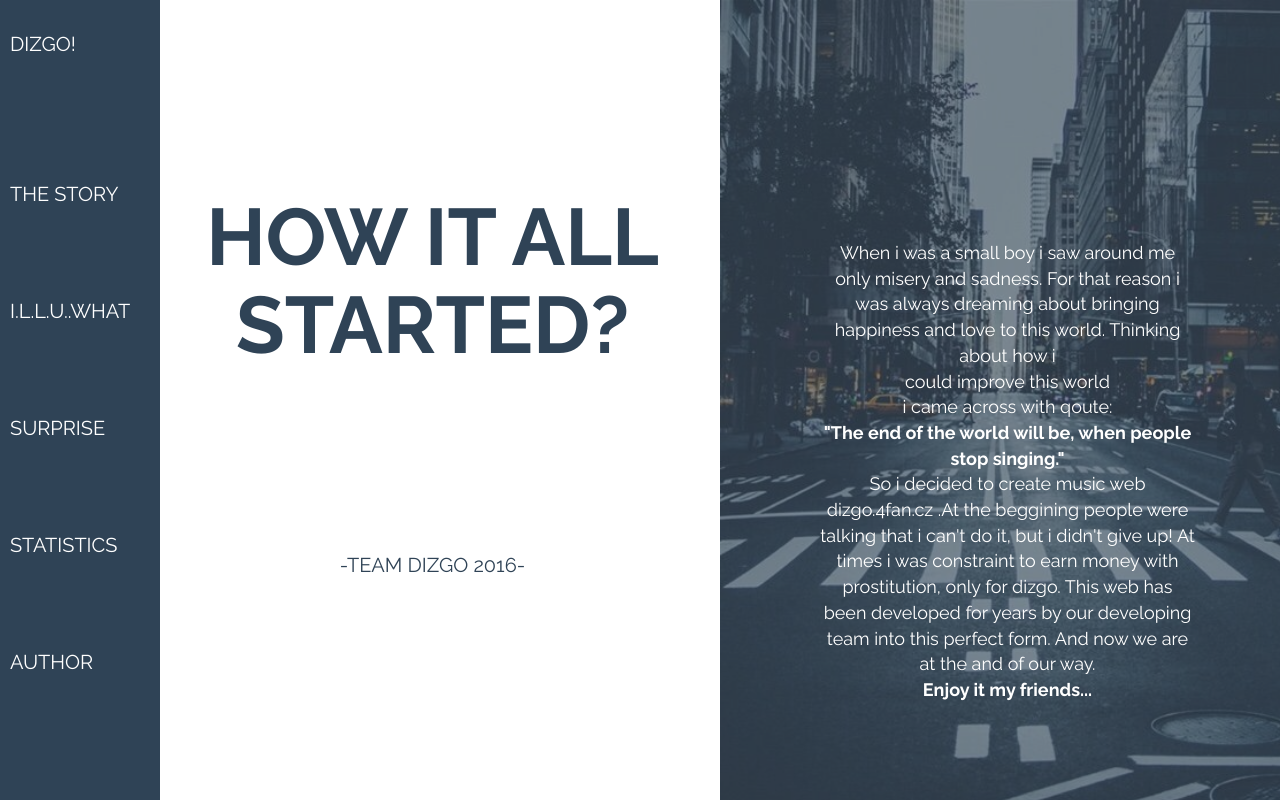
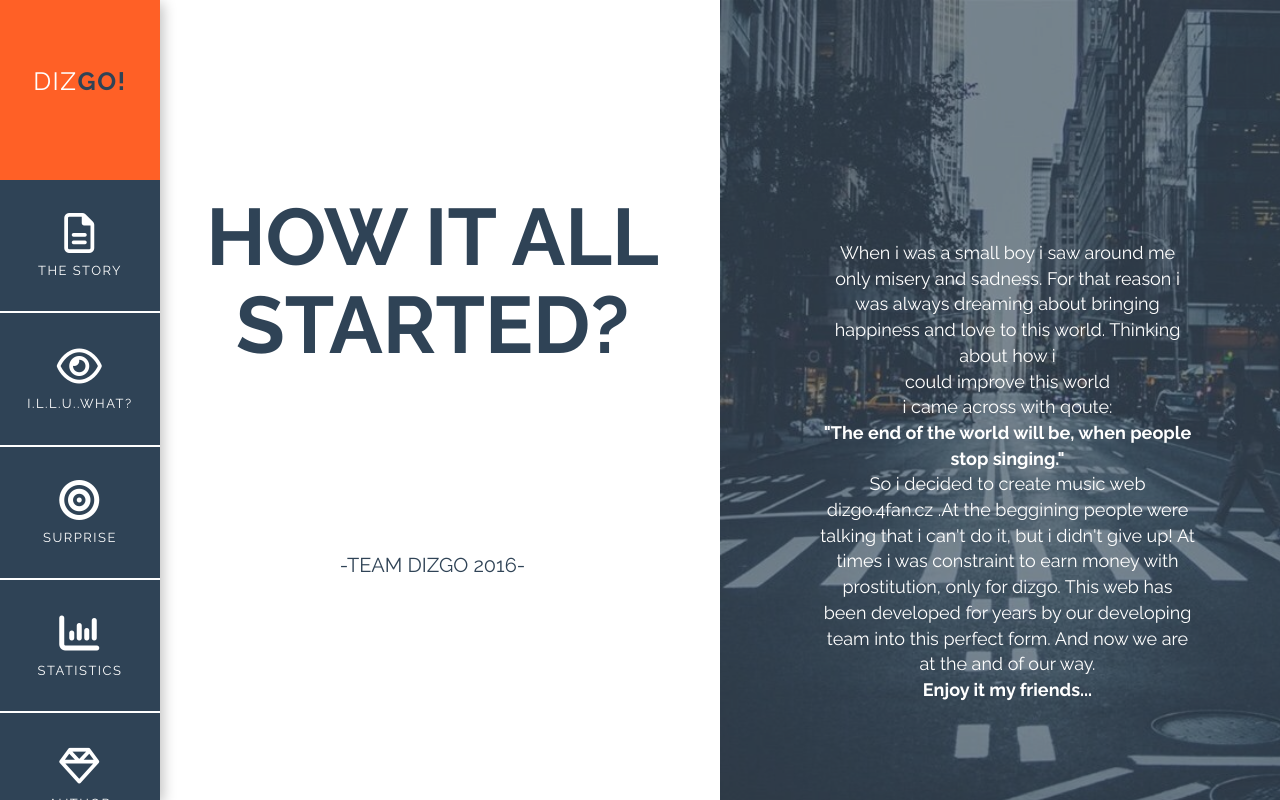
Before and after one commit to Ditiite/daily-CODE-CHALLENGE--16.12--Udacity-Google---Scholarship, a plain HTML site: page index.html in a window 1280 px wide. Drawn offline with nearby package versions, Linux system fonts and the light colour scheme; a script that the page names is missing.

Commit message:
Navigator fixing

```diff
--- a/css/style.css
+++ b/css/style.css
@@ -20,27 +20,47 @@ body {
     left: 0;
     background-color: #2f4356;
     overflow-x: hidden;
-    padding-top: 20px;
-
+    position: fixed;
+    overflow: hidden;
+    box-shadow: 3px 3px 13px silver;
 }
 
+
 .sidenav a {
-    padding: 10px;
+    border-bottom: 2px solid white;
+    padding: 25px;
     text-decoration: none;
-    font-size: 20px;
+    font-size: 13px;
     display: block;
     color: white;
     text-transform: uppercase;
+    text-align: center;
+    letter-spacing: 1.5px;
 }
 
 .logo {
-    height: 150px;
+    height: 180px;
+    background-color: #ff6026;
+    letter-spacing: 1.5px;
+    font-size: 25px !important;
+    padding-top: 40% !important;
+    border-bottom: none !important;
+}
+
+.go {
+    color: #2f4356;
+    font-weight: bold;
 }
 
 .nav-height {
-    height: 15%;
+    height: calc(100% / 6);
 }
 
+.story-icon {
+    font-size: 40px;
+    color: white;
+    margin: 15px auto;
+}
 /**********************
 ***** MAIN SECTION*****
 **********************/
--- a/index.html
+++ b/index.html
@@ -20,12 +20,27 @@
     </head>
     <body>
         <div class="sidenav">
-            <a href="#front" class="logo">Dizgo!</a>
-            <a href="#story" class="nav-height">The story</a>
-            <a href="#what" class="nav-height">I.L.L.U..What</a>
-            <a href="#surprise" class="nav-height">Surprise</a>
-            <a href="#statistics" class="nav-height">statistics</a>
-            <a href="#author" class="nav-height">author</a>
+            <a href="#front" class="logo">Diz<span class="go">go!</span></a>
+            <a href="#story" class="nav-height">
+                <span class="story-icon"><i class="fa fa-file-text-o" aria-hidden="true"></i></span>
+                <br>The story
+            </a>
+            <a href="#what" class="nav-height">
+                <span class="story-icon"><i class="fa fa-eye" aria-hidden="true"></i></span>
+                <br>I.L.L.U..What?
+            </a>
+            <a href="#surprise" class="nav-height">
+                <span class="story-icon"><i class="fa fa-bullseye" aria-hidden="true"></i></span>
+                <br>Surprise
+            </a>
+            <a href="#statistics" class="nav-height">
+                <span class="story-icon"><i class="fa fa-bar-chart" aria-hidden="true"></i></span>
+                <br>statistics
+            </a>
+            <a href="#author" class="nav-height">
+                <span class="story-icon"><i class="fa fa-diamond" aria-hidden="true"></i></span>
+                <br>author
+            </a>
         </div>
         <div class="main">
             <div class="section row" id="story">
```
